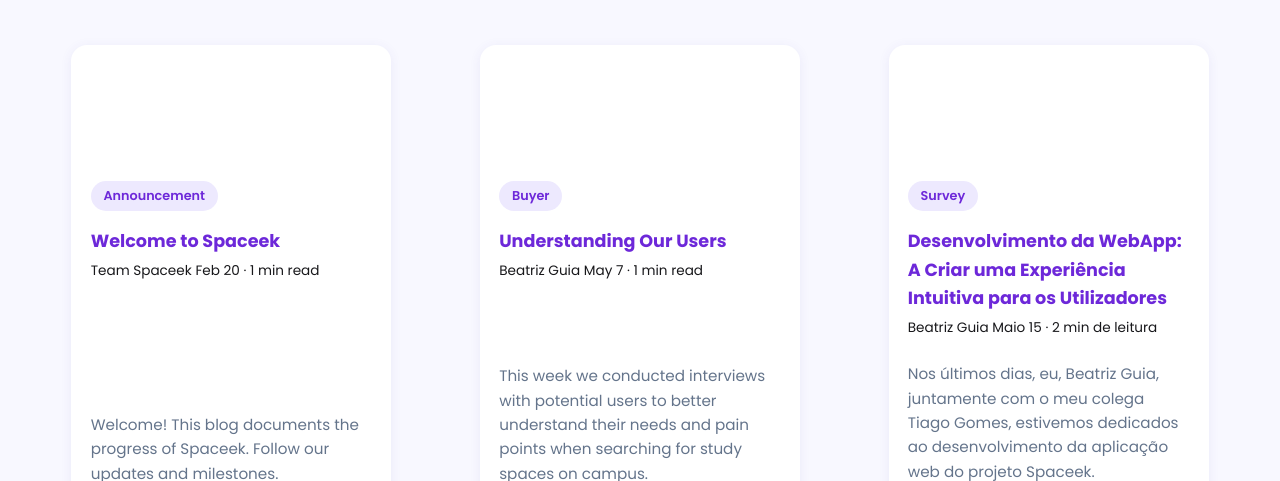
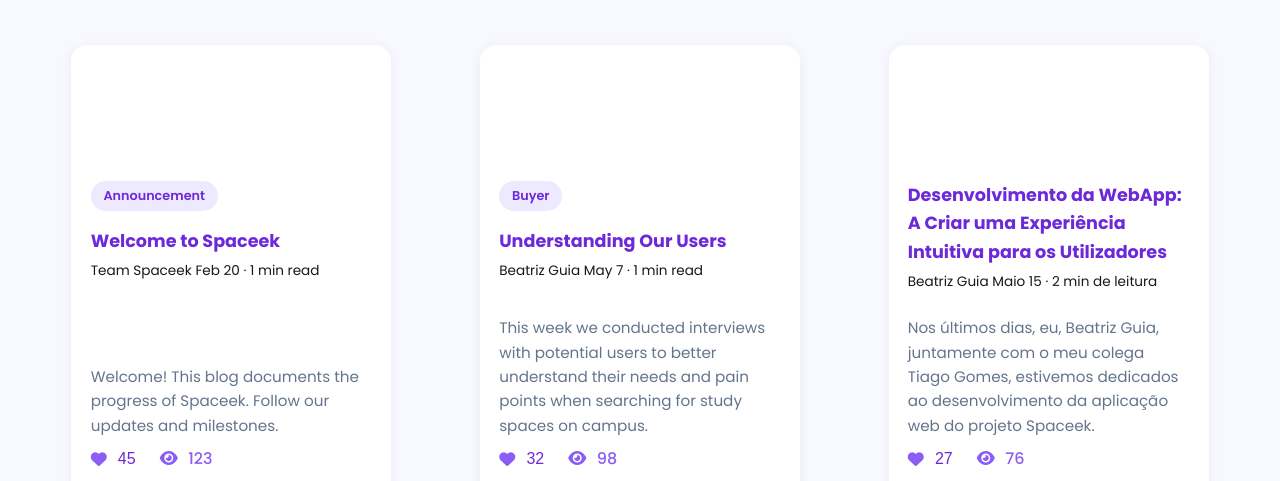
Before and after one commit to DiogoS5/spaceek, a website: page ficheiros_html/blog.html in a window 1280 px wide. Shown: the part 293-774 px from the top of the page. Drawn offline with Linux system fonts and the light colour scheme.

Commit message:
Refactor blog HTML structure and improve styling

```diff
--- a/ficheiros_html/blog.html
+++ b/ficheiros_html/blog.html
@@ -407,7 +407,6 @@
             <article class="blog-post">
                 <div class="post-cover" style="background-image: url('../imagens/blog/capa3.jpg');"></div>
                 <div class="post-header">
-                    <span class="post-category">Survey</span>
                     <h2 class="post-title">Desenvolvimento da WebApp: A Criar uma Experiência Intuitiva para os Utilizadores</h2>
                     <div class="post-meta">
                         <span class="author">Beatriz Guia</span>
@@ -416,6 +415,7 @@
                 </div>
                 <div class="post-content">
                     <p>Nos últimos dias, eu, Beatriz Guia, juntamente com o meu colega Tiago Gomes, estivemos dedicados ao desenvolvimento da aplicação web do projeto Spaceek.</p>
+                    <div class="post-stats">
                         <button class="like-btn" onclick="likePost(this)">
                             <i class="fas fa-heart"></i> <span class="like-count">27</span>
                         </button>
```
